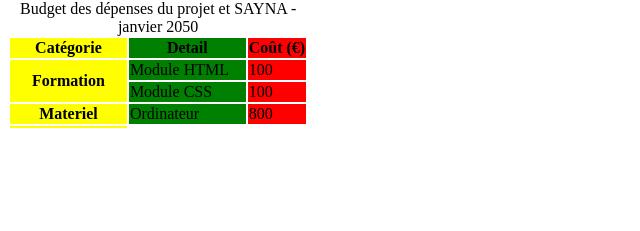
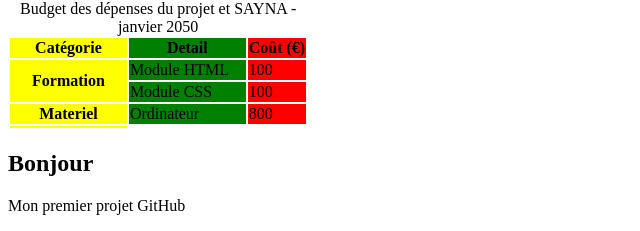
Before and after one commit to Onitiana-dot/MonProjet, a plain HTML site: page test.html in a window 1280 px wide. Shown: the part 2137-2368 px from the top of the page, without its empty margins (0-640 px from the left). Before the commit the page ends 2275 px from the top, so only its background shows below. Drawn offline with Linux system fonts and the light colour scheme.

Commit message:
Nouvelle modification

```diff
--- a/test.html
+++ b/test.html
@@ -175,8 +175,8 @@
 </table>
 
 
-
-
+<h1>Bonjour</h1>
+<p>Mon premier projet GitHub</p>
 
 
 
```
